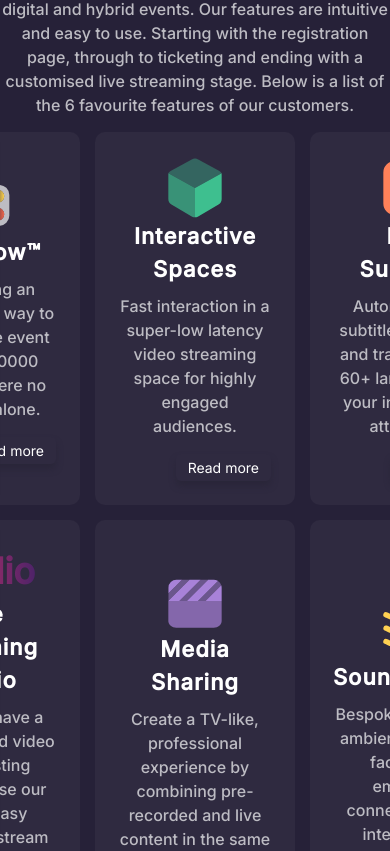
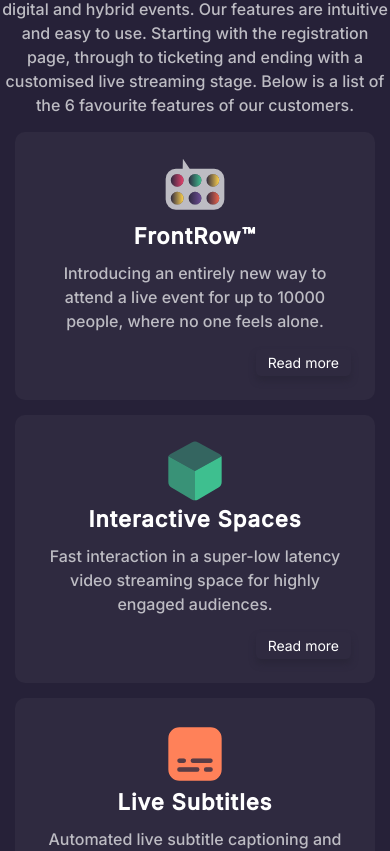
Before and after one commit to jae-kat/landing-page, a React (Create React App) app: page / in a window 390 px wide. Shown: the part 1979-2830 px from the top of the page. Built offline with nearby package versions, Linux system fonts and the light colour scheme.

Commit message:
Make the grid responsive

```diff
--- a/src/MainFeatures.js
+++ b/src/MainFeatures.js
@@ -21,7 +21,15 @@ const gridStyles = css`
   display: grid;
   grid-gap: 15px;
   margin: 15px;
+  @media screen and (min-width: 750px) {
   grid-template-columns: repeat(3, minmax(200px, 380px));
+  }
+  @media screen and (max-width: 750px) and (min-width: 500px) {
+  grid-template-columns: 1fr 1fr;
+  }
+  @media screen and (max-width: 500px) {
+    grid grid-template-columns: 1fr;
+  }
 `;
 const gridCardStyles = css`
   display: flex;
```
